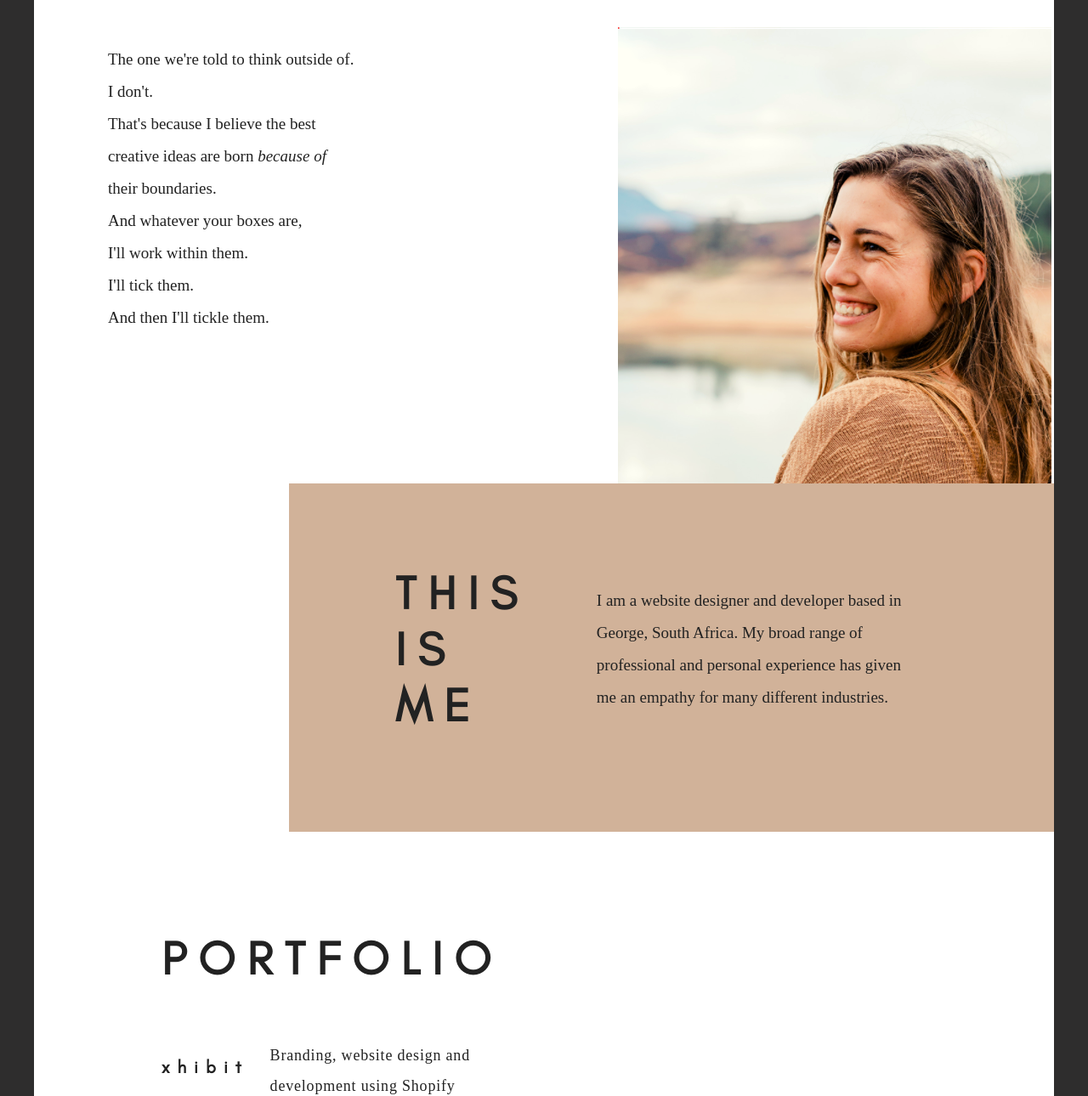
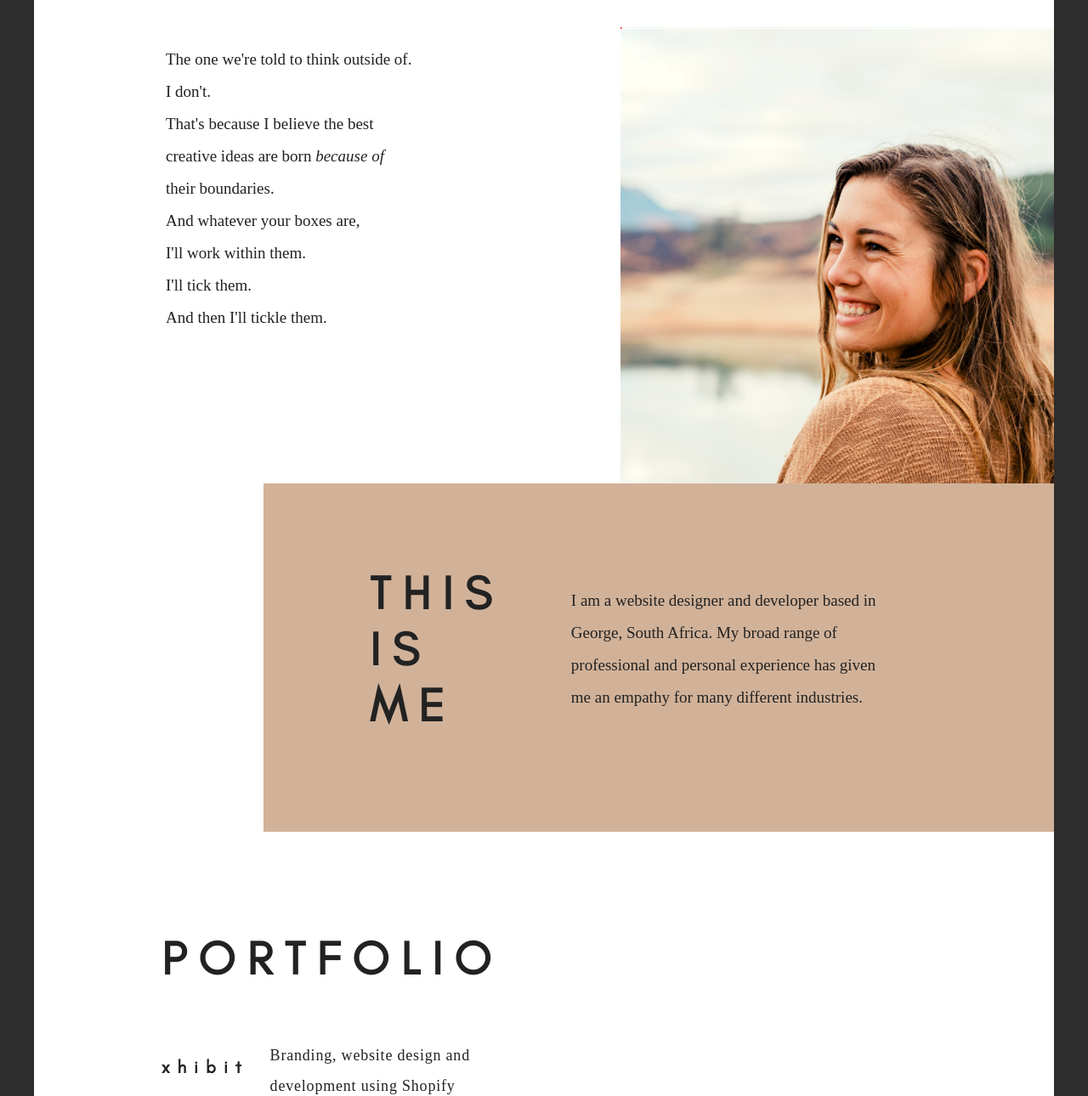
Before and after one commit to marikebotha/my-portfolio, a plain HTML site: page index.html in a window 1280 px wide. Shown: the part 148-1438 px from the top of the page at 85% size. Drawn offline with Linux system fonts and the light colour scheme; a web font is replaced by a local one.

Commit message:
Aligned header with portfolio text

```diff
--- a/css/main.css
+++ b/css/main.css
@@ -39,7 +39,7 @@ p{
 /*---header----*/
 
 .col-width-1{
-	width: 600px;
+	width: 690px;
 }
 
 .col-width-2{
@@ -48,7 +48,7 @@ p{
 }
 
 header h2{
-	padding-left: 87px;
+	padding-left: 155px;
 	padding-top: 20px;
 }
 
@@ -71,8 +71,8 @@ nav{
 nav ul{
 	list-style-type: none;
 	line-height: 2;
-	padding-left: 140px;
-	padding-top: 30px;
+	padding-left: 70px;
+	padding-top: 20px;
 }
 
 nav ul li a{
@@ -81,7 +81,8 @@ nav ul li a{
 }
 
 #box-text{
-	padding-left: 87px;
+	box-sizing: border-box;
+	padding-left: 155px;
 }
 
 
@@ -89,10 +90,10 @@ nav ul li a{
 
 #me{
 	box-sizing: border-box;
-	width: 900px;
+	width: 930px;
 	height: 410px;
 	background: #d1b299;
-	margin-left: 300px;
+	margin-left: 270px;
 	overflow: auto;
 	clear: both;
 }
@@ -140,14 +141,15 @@ portfolio p{
 	float: left;
 	overflow: auto;
 	padding-left: 20px;
-	width: 800px;
+	width: 600px;
 	font-size: 18px;
 	letter-spacing: 0.8px;
 }
 
 .portfolio-item{
-	width:1100px;
-	margin-bottom: 110px;
+	width:1050px;
+	margin-bottom: 7px;
+	overflow: auto;
 }
 
 /*---contact----*/
```
